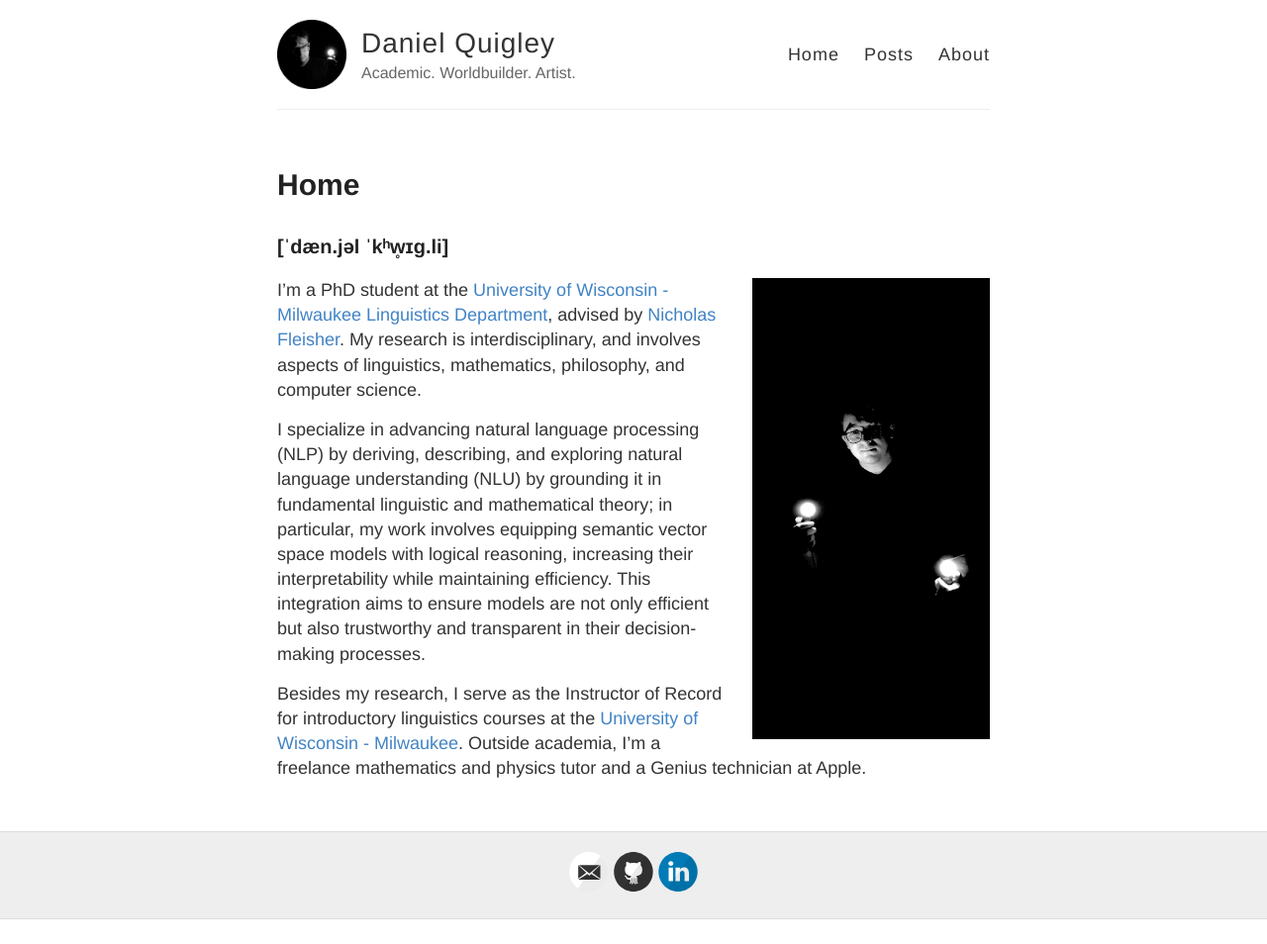
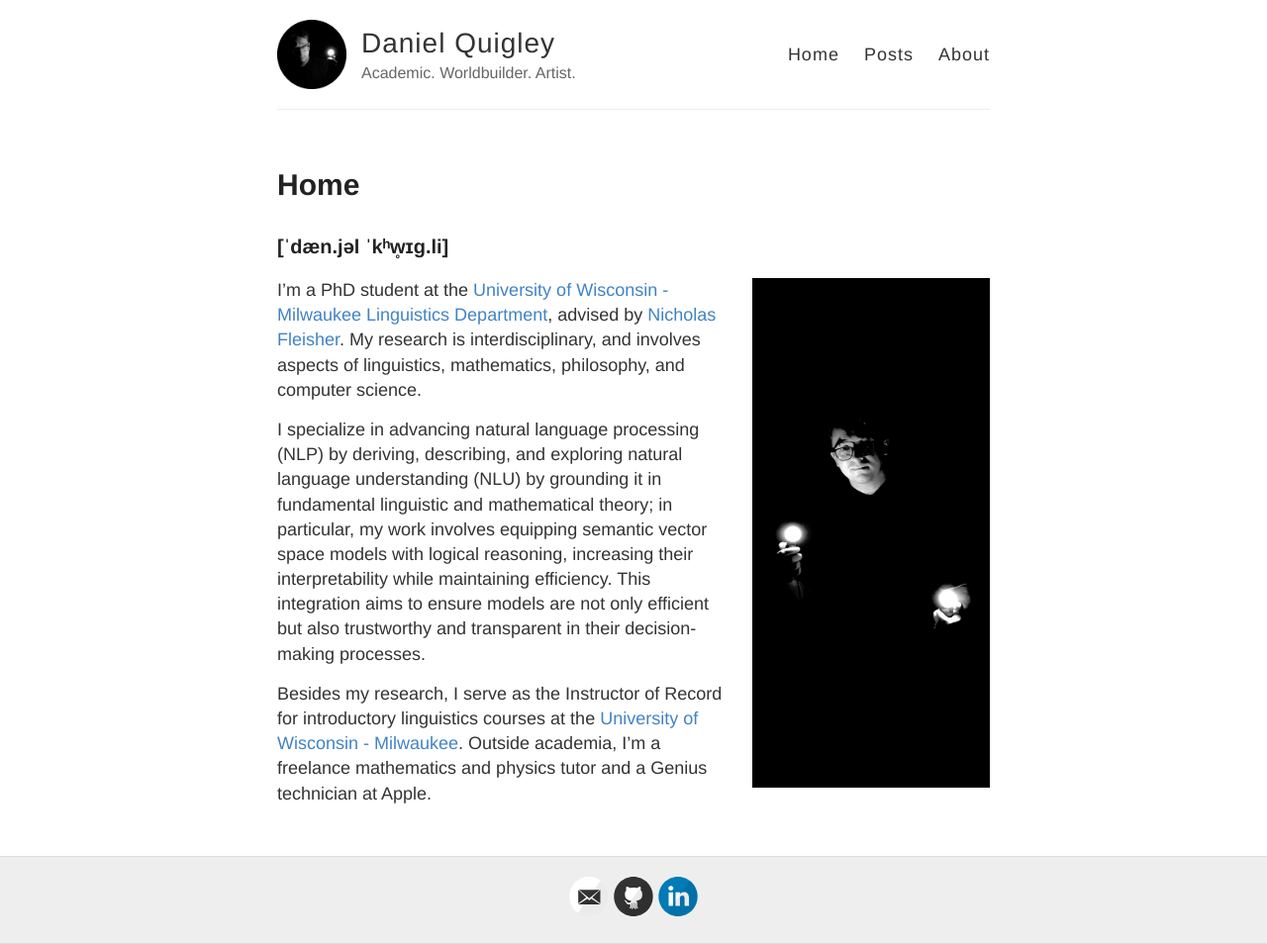
Before and after one commit to deltaquebec/dquigley.art, a Jekyll site: the page built from index.md, in a window 1280 px wide. Shown: the whole page at 99% size. Built offline with Jekyll 4.4.1, drawn with Linux system fonts in a browser that asks for light colours; before the commit the page ends 929 px from its top, so only the background shows below that.

Commit message:
Update index.md

```diff
--- a/index.md
+++ b/index.md
@@ -5,7 +5,7 @@ title: Home
 
 ### [ˈdæn.jəl ˈkʰw̥ɪɡ.li]
 
-<img src="/images/quigley_daniel_two_lights_port.jpg" alt="Profile Picture" style="float: right; margin-left: 20px; width: 240px;">
+<img src="/images/quigley_daniel_two_lights_port_2.jpg" alt="Profile Picture" style="float: right; margin-left: 20px; width: 240px;">
 
 I'm a PhD student at the [University of Wisconsin - Milwaukee](https://uwm.edu/) [Linguistics Department](https://uwm.edu/linguistics/), advised by [Nicholas Fleisher](https://uwm.edu/linguistics/people/fleisher-nicholas/). My research is interdisciplinary, and involves aspects of linguistics, mathematics, philosophy, and computer science.
 
```
